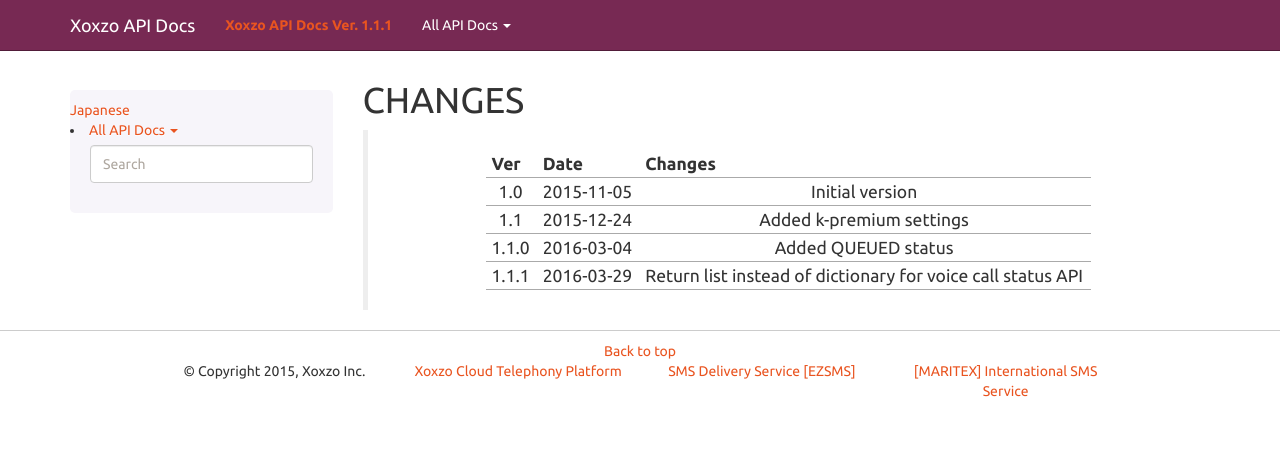
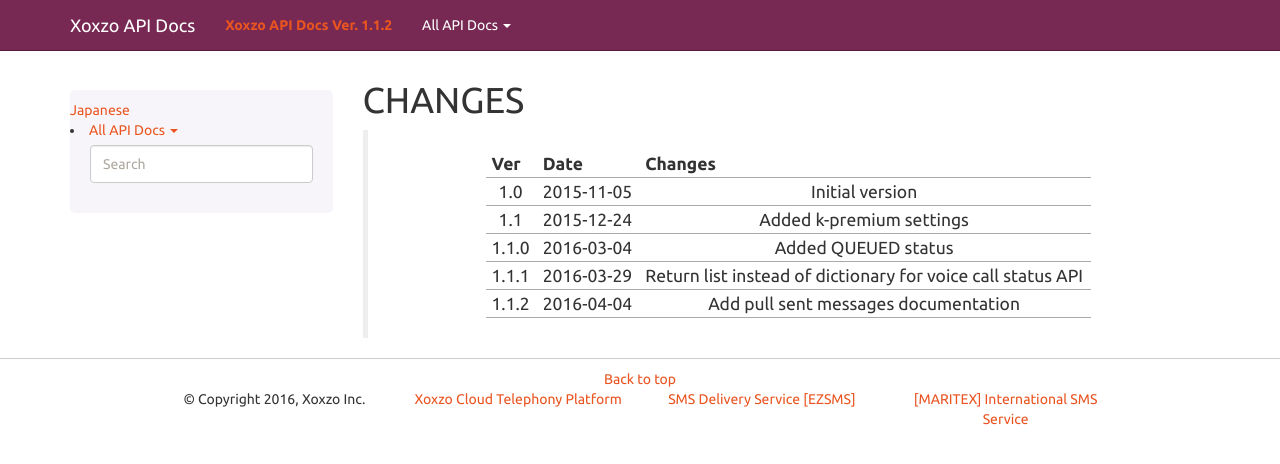
Before and after one commit to xoxzo/docs.xoxzo.com, a Sphinx documentation site: the page built from source/changes.rst, in a window 1280 px wide. Shown: the top 464 px of the page. Built offline with Sphinx 7.4.7, drawn with Linux system fonts in a browser that asks for light colours.

Commit message:
Update to version 1.1.2

```diff
--- a/source/changes.rst
+++ b/source/changes.rst
@@ -9,4 +9,5 @@
     1.1         2015-12-24          Added k-premium settings
     1.1.0       2016-03-04          Added QUEUED status
     1.1.1       2016-03-29          Return list instead of dictionary for voice call status API
+    1.1.2       2016-04-04          Add pull sent messages documentation
     =========   ==================  ===============================================================================================
--- a/source/conf.py
+++ b/source/conf.py
@@ -50,7 +50,7 @@
 
 # General information about the project.
 project = 'Xoxzo API Docs'
-copyright = '2015, Xoxzo Inc.'
+copyright = '2016, Xoxzo Inc.'
 author = 'help@xoxzo.com'
 
 # The version info for the project you're documenting, acts as replacement for
@@ -58,9 +58,9 @@
 # built documents.
 #
 # The short X.Y version for public consumption
-version = '1.1.1'
+version = '1.1.2'
 # The full version, including alpha/beta/rc tags.
-release = '1.1.1'
+release = '1.1.2'
 
 # The language for content autogenerated by Sphinx. Refer to documentation
 # for a list of supported languages.
```
